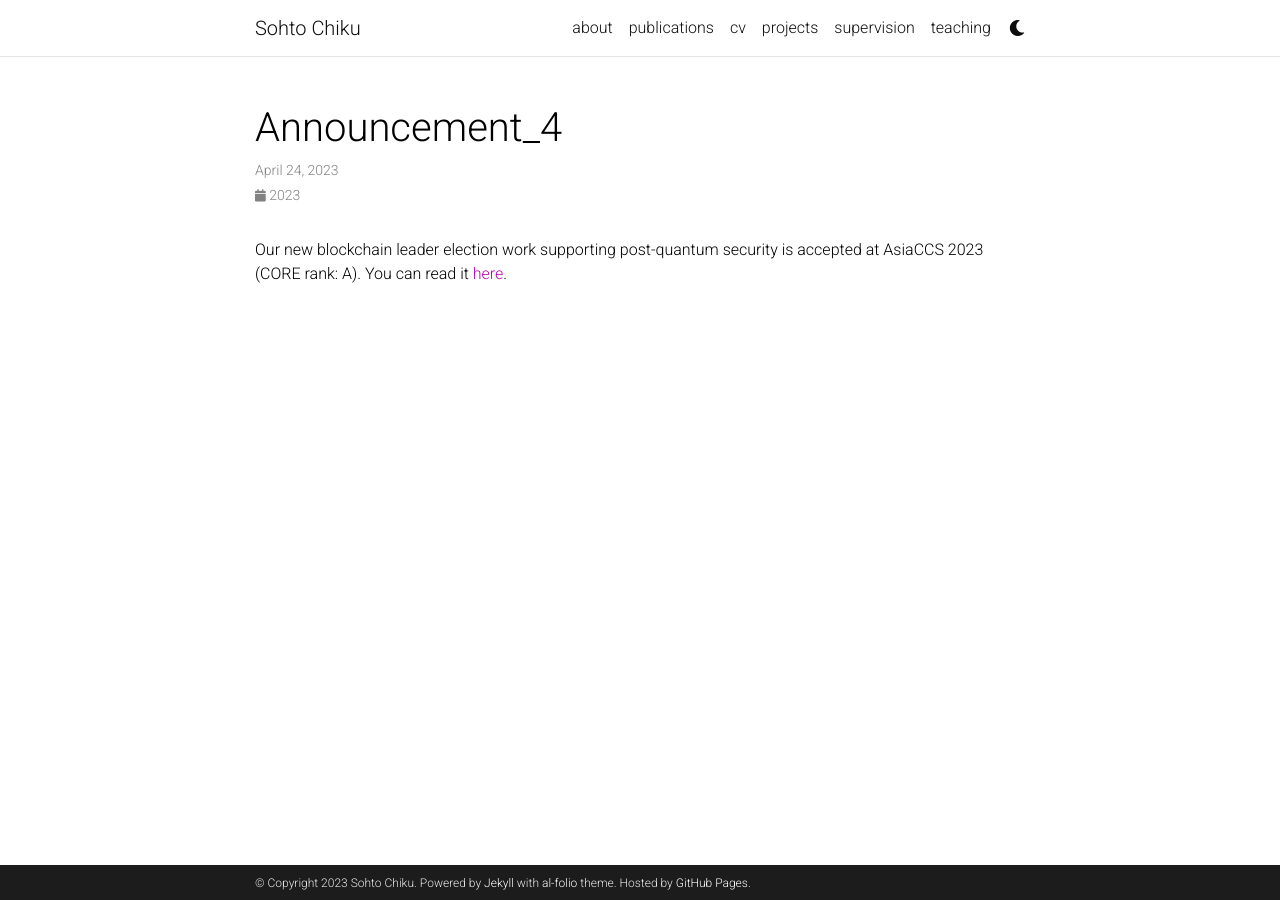
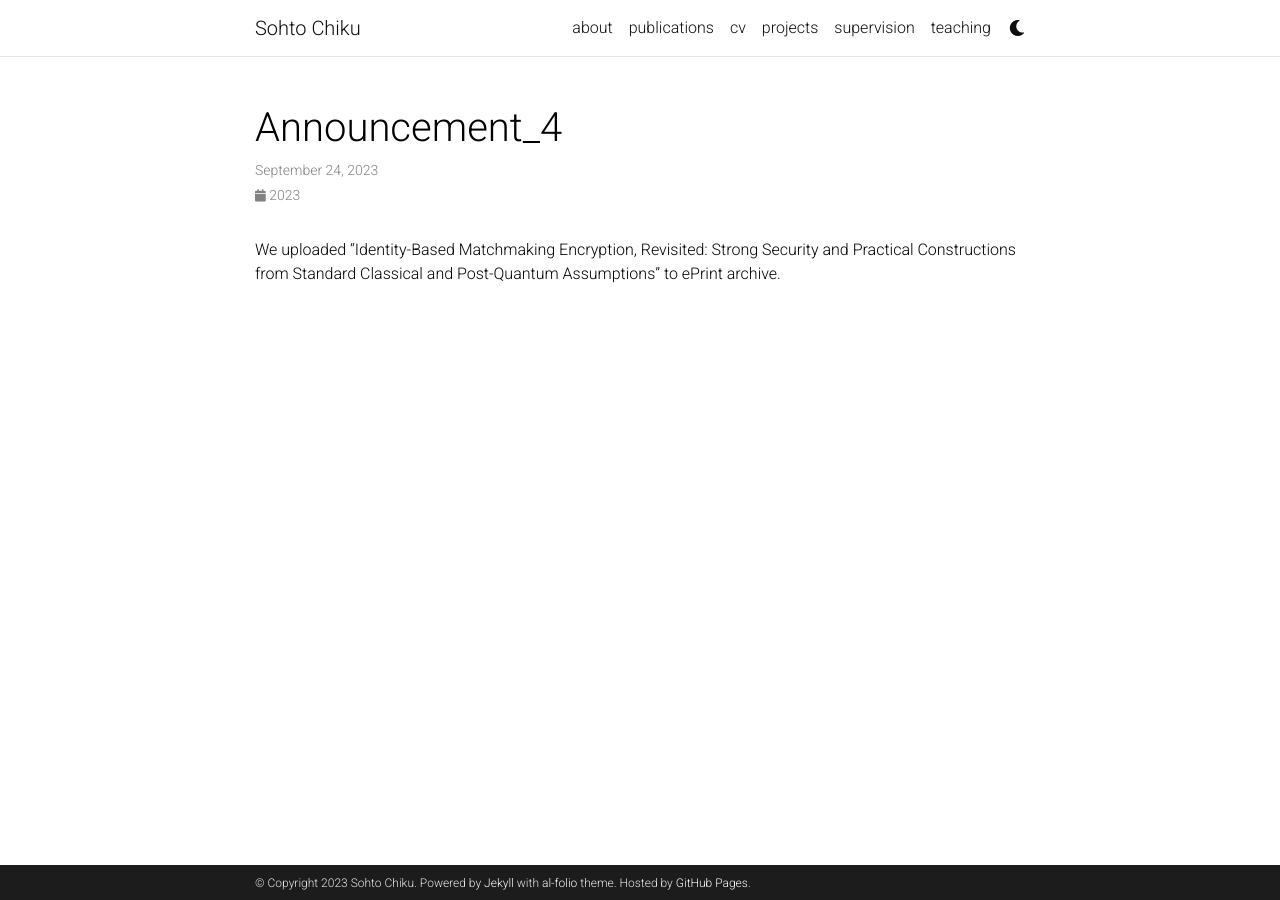
Before and after one commit to csort99/csort99.github.io, a Jekyll site: the page built from _news/announcement_4.md, in a window 1280 px wide. Built offline with Jekyll 4.4.1, drawn with Linux system fonts in a browser that asks for light colours; comment, search, counter and statistics services are not loaded; a style sheet for code colours, icons or effects is not loaded.

Commit message:
Update announcement_4.md

```diff
--- a/_news/announcement_4.md
+++ b/_news/announcement_4.md
@@ -1,7 +1,7 @@
 ---
 layout: post
-date: 2023-04-24 15:59:00-0400
+date: 2023-09-24
 inline: true
 ---
 
-Our new blockchain leader election work supporting post-quantum security is accepted at AsiaCCS 2023 (CORE rank: A). You can read it [here](https://eprint.iacr.org/2022/993.pdf).
+We uploaded "Identity-Based Matchmaking Encryption, Revisited: Strong Security and Practical Constructions from Standard Classical and Post-Quantum Assumptions" to ePrint archive.
```
